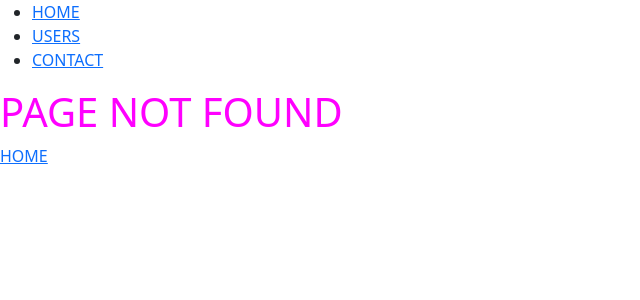
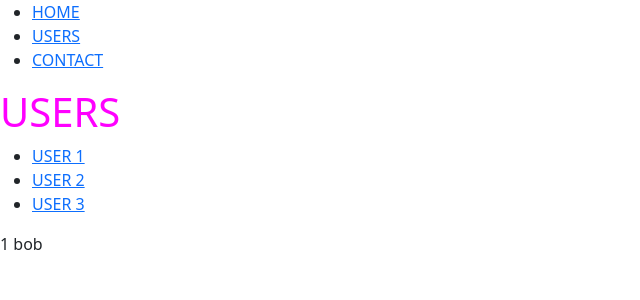
Before and after one commit to 44jovi/qa-gl-mern-react-1, a React (Create React App) app in the folder react-project/: page /users/1/bob in a window 1280 px wide. Before the commit this address had no page. Shown: the top 300 px of the page, without its empty margins (0-640 px from the left). Built offline with nearby package versions, Linux system fonts and the light colour scheme.

Commit message:
add name to params in UsersPage

```diff
--- a/react-project/src/App.js
+++ b/react-project/src/App.js
@@ -29,7 +29,7 @@ function App() {
         <Routes>
           <Route exact path="/" element={<HomePage />}></Route>
           <Route exact path="/users" element={<UsersPage />}></Route>
-          <Route exact path="/users/:id" element={<UsersPage />}></Route>
+          <Route exact path="/users/:id/:name" element={<UsersPage />}></Route>
           <Route exact path="/contact" element={<ContactPage />}></Route>
           <Route exact path="*" element={<NotFoundPage />}></Route>
         </Routes>
--- a/react-project/src/components/UsersPage.jsx
+++ b/react-project/src/components/UsersPage.jsx
@@ -1,22 +1,24 @@
 import { Link, useParams } from "react-router-dom";
 
 function UsersPage() {
-  const { id } = useParams();
+  const { id, name } = useParams();
   return (
     <>
       <h1>USERS</h1>
       <ul>
         <li>
-          <Link to="/users/1">USER 1</Link>
+          <Link to="/users/1/bob">USER 1</Link>
         </li>
         <li>
-          <Link to="/users/2">USER 2</Link>
+          <Link to="/users/2/jim">USER 2</Link>
         </li>
         <li>
-          <Link to="/users/3">USER 3</Link>
+          <Link to="/users/3/dave">USER 3</Link>
         </li>
       </ul>
-      <p>{id}</p>
+      <p>
+        {id} {name}
+      </p>
     </>
   );
 }
```
